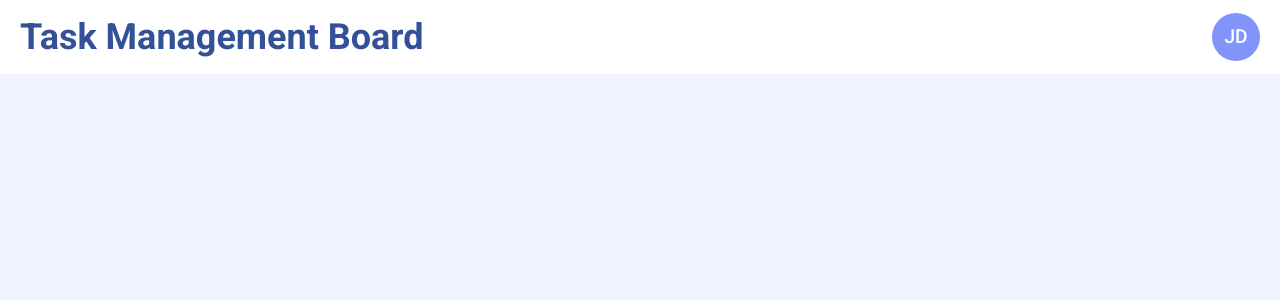
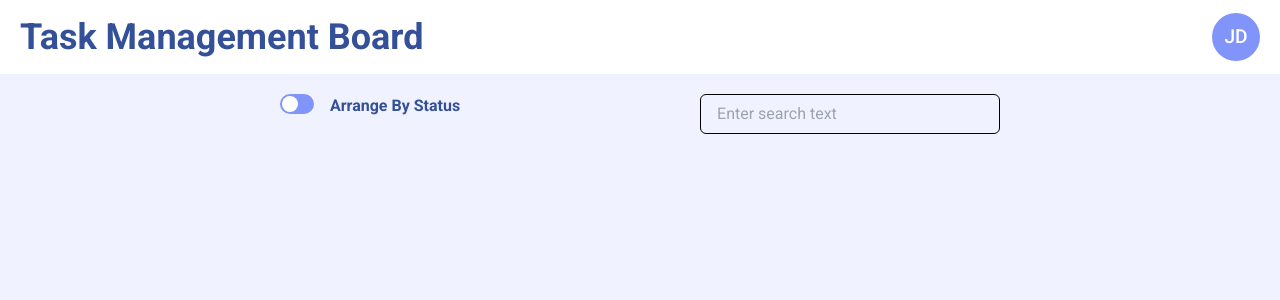
Before and after one commit to simritkaul/react-task-management, a React (Vite) app: page / in a window 1280 px wide. Both pictures are taken after typing "Sample", "Sample123" into the empty fields and a click on the button "Sign In". Shown: the top 300 px of the page. Built offline with nearby package versions, Linux system fonts and the light colour scheme.

Commit message:
More changes

```diff
--- a/src/api/auth.ts
+++ b/src/api/auth.ts
@@ -1,5 +1,5 @@
 // src/api/auth.ts
-import { UserCredentials } from "../types/userTypes";
+import { UserCredentials } from "../types/auth/userTypes";
 import axiosInstance from "./axiosInstance";
 
 export const signUpAPI = async (userData: UserCredentials) => {
--- a/src/api/task.ts
+++ b/src/api/task.ts
@@ -1,5 +1,5 @@
 // src/api/tasks.ts
-import { CreateTask, TaskFilter, TaskStatus } from "../types/taskTypes";
+import { CreateTask, TaskFilter, TaskStatus } from "../types/tasks/taskTypes";
 import axiosInstance from "./axiosInstance";
 
 export const fetchTasksAPI = async (taskFilter: TaskFilter) => {
--- /dev/null
+++ b/src/components/Controls.tsx
@@ -0,0 +1,47 @@
+import { Input, InputGroup, InputLeftElement, Switch } from "@chakra-ui/react";
+import { TaskViewEnum } from "../types/tasks/taskTypes";
+
+interface ControlsProps {
+  taskView: TaskViewEnum;
+  setTaskView: any;
+}
+
+const Controls = ({ taskView, setTaskView }: ControlsProps) => {
+  return (
+    <>
+      <div className="flex justify-evenly my-5 px-10">
+        <div className="flex gap-4">
+          <Switch
+            id="statusSw"
+            colorScheme="blue"
+            color={"darkPurple"}
+            value={taskView}
+            checked={true}
+            // checked={taskView === TaskViewEnum.status}
+            onChange={(e) =>
+              setTaskView(
+                e.target.checked ? TaskViewEnum.status : TaskViewEnum.standard
+              )
+            }
+          />
+          <label
+            htmlFor="statusSw"
+            className="text-darkBlue text-small font-semibold"
+          >
+            Arrange By Status
+          </label>
+        </div>
+        <div className="w-[25%]">
+          <InputGroup>
+            {/* <InputLeftElement pointerEvents="none">
+            <PhoneIcon color="gray.300" />
+          </InputLeftElement> */}
+            <Input placeholder="Enter search text" />
+          </InputGroup>
+        </div>
+      </div>
+    </>
+  );
+};
+
+export default Controls;
--- a/src/index.css
+++ b/src/index.css
@@ -12,9 +12,3 @@ html {
     @apply font-body bg-lightPurple; /* Set global font and background color */
   }
 }
-
-.chakra-avatar__initials {
-  display: flex !important;
-  justify-content: center !important;
-  align-items: center !important;
-}
--- a/src/pages/Tasks.tsx
+++ b/src/pages/Tasks.tsx
@@ -1,13 +1,21 @@
+import { useState } from "react";
+import Controls from "../components/Controls";
 import Navbar from "../components/Navbar";
+import { TaskViewEnum } from "../types/tasks/taskTypes";
 
 interface TasksProps {
   onSwitchToAuth: () => void;
 }
 
 const Tasks = ({ onSwitchToAuth }: TasksProps) => {
+  const [taskView, setTaskView] = useState<TaskViewEnum>(TaskViewEnum.standard);
+
+  console.log(taskView);
+
   return (
     <>
       <Navbar onSwitchToAuth={onSwitchToAuth} />
+      <Controls taskView={taskView} setTaskView={setTaskView} />
     </>
   );
 };
--- a/src/redux/authSlice.ts
+++ b/src/redux/authSlice.ts
@@ -1,7 +1,11 @@
 // src/redux/authSlice.ts
 import { createSlice, createAsyncThunk, PayloadAction } from "@reduxjs/toolkit";
 import { signUpAPI, signInAPI } from "../api/auth";
-import { SignInAPIResponse, User, UserCredentials } from "../types/userTypes";
+import {
+  SignInAPIResponse,
+  User,
+  UserCredentials,
+} from "../types/auth/userTypes";
 
 interface AuthState {
   user: User | null;
--- a/src/theme.ts
+++ b/src/theme.ts
@@ -1,4 +1,23 @@
-import { extendTheme } from "@chakra-ui/react";
+import { extendTheme, Switch } from "@chakra-ui/react";
+import { switchAnatomy } from "@chakra-ui/anatomy";
+import { createMultiStyleConfigHelpers } from "@chakra-ui/react";
+
+const { definePartsStyle, defineMultiStyleConfig } =
+  createMultiStyleConfigHelpers(switchAnatomy.keys);
+
+const baseStyle = definePartsStyle({
+  // define the part you're going to style
+  container: {},
+  thumb: {},
+  track: {
+    bg: "darkPurple",
+    _checked: {
+      bg: "darkBlue",
+    },
+  },
+});
+
+const switchTheme = defineMultiStyleConfig({ baseStyle });
 
 const theme = extendTheme({
   colors: {
@@ -20,6 +39,9 @@ const theme = extendTheme({
     large: "36px",
     extraLarge: "48px",
   },
+  components: {
+    Switch: switchTheme,
+  },
   styles: {
     global: {
       body: {
--- a/src/types/taskTypes.ts
+++ b/src/types/tasks/taskTypes.ts
@@ -21,3 +21,8 @@ export interface Task {
   description: string;
   status: string;
 }
+
+export enum TaskViewEnum {
+  standard = "standard",
+  status = "status",
+}
```
Also changed, not shown: src/redux/taskSlice.ts (+6 -1 lines), src/types/auth/userTypes.ts (renamed from src/types/userTypes.ts).
